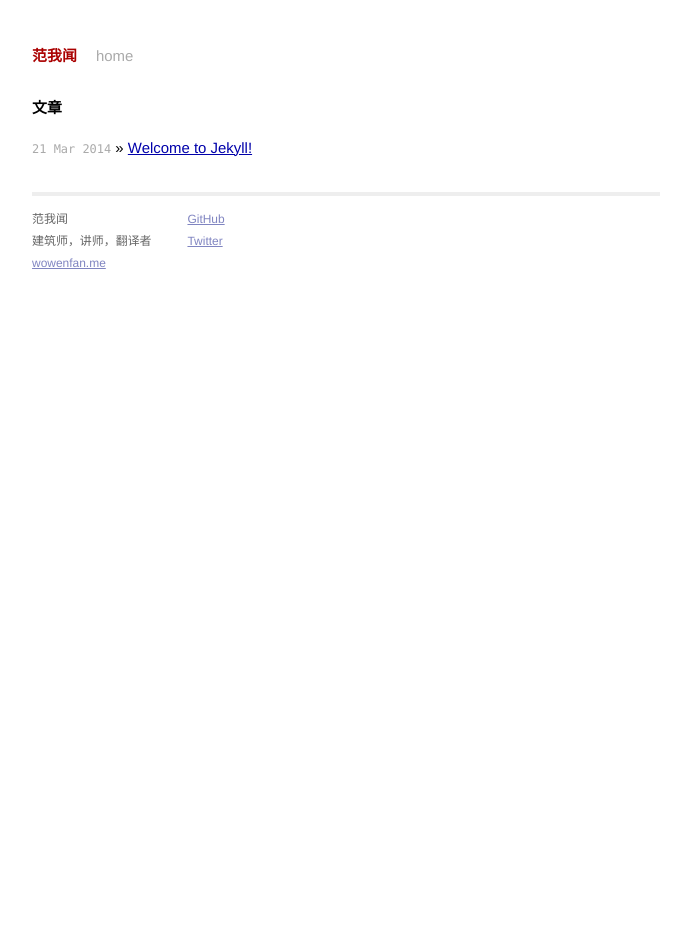
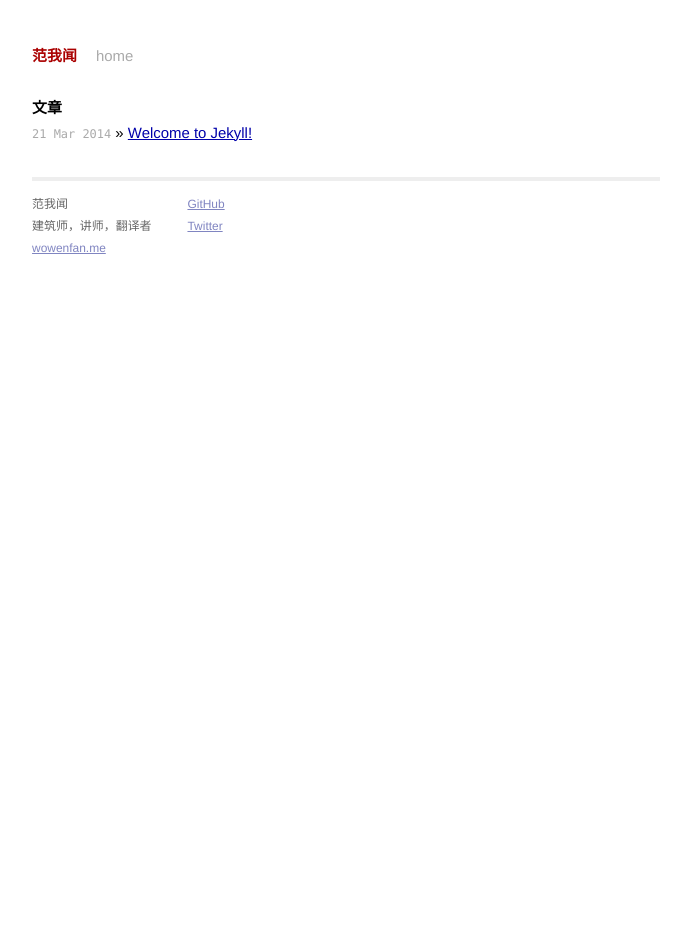
Before and after one commit to platina9/platina9.github.io, a Jekyll site: the page built from index.html, in a window 1280 px wide. Shown: the whole page, without its empty margins (294-985 px from the left). Built offline with Jekyll 4.4.1, drawn with Linux system fonts in a browser that asks for light colours; Markdown is read by kramdown in place of the engine named in the settings.

Commit message:
minor changes

```diff
--- a/css/main.css
+++ b/css/main.css
@@ -22,7 +22,6 @@ body {
 h1, h2, h3, h4, h5, h6 {
   font-size: 100%; }
 
-h1 { margin-bottom: 1em; }
 p { margin: 1em 0; }
 
 a         { color: #00a; }
```
